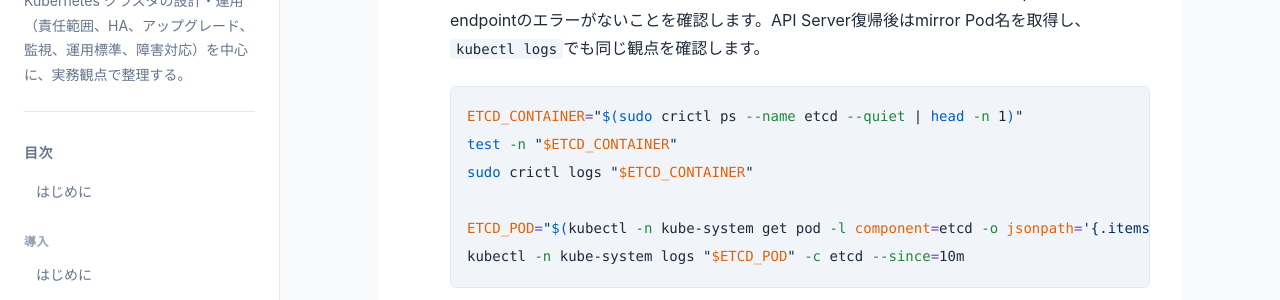
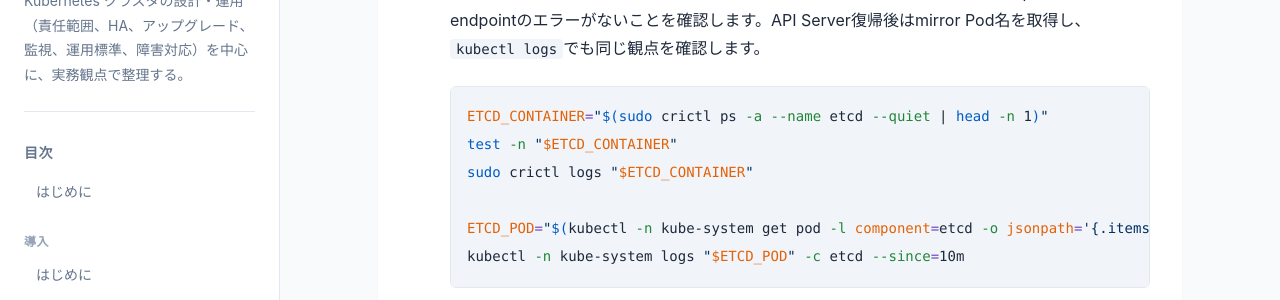
Before and after one commit to itdojp/kubernetes-cluster-ops-book, a Jekyll site: the page built from docs/chapters/chapter03/index.md, in a window 1280 px wide and 900 px high, scrolled down 5485 px. Shown: the part 152-452 px from the top of the window. Built offline with Jekyll 4.4.1, drawn with Linux system fonts in a browser that asks for light colours.

````diff
--- a/docs/chapters/chapter03/index.md
+++ b/docs/chapters/chapter03/index.md
@@ -162,7 +162,7 @@ restore 後の最小反映（kubeadm stacked etcd）:
 5. local runtimeのetcd containerログで起動失敗、データディレクトリ、証明書、peer/client endpointのエラーがないことを確認します。API Server復帰後はmirror Pod名を取得し、`kubectl logs`でも同じ観点を確認します。
 
    ```bash
-   ETCD_CONTAINER="$(sudo crictl ps --name etcd --quiet | head -n 1)"
+   ETCD_CONTAINER="$(sudo crictl ps -a --name etcd --quiet | head -n 1)"
    test -n "$ETCD_CONTAINER"
    sudo crictl logs "$ETCD_CONTAINER"
 
````
Also changed, not shown: src/chapters/chapter03/index.md (+1 -1 lines).
